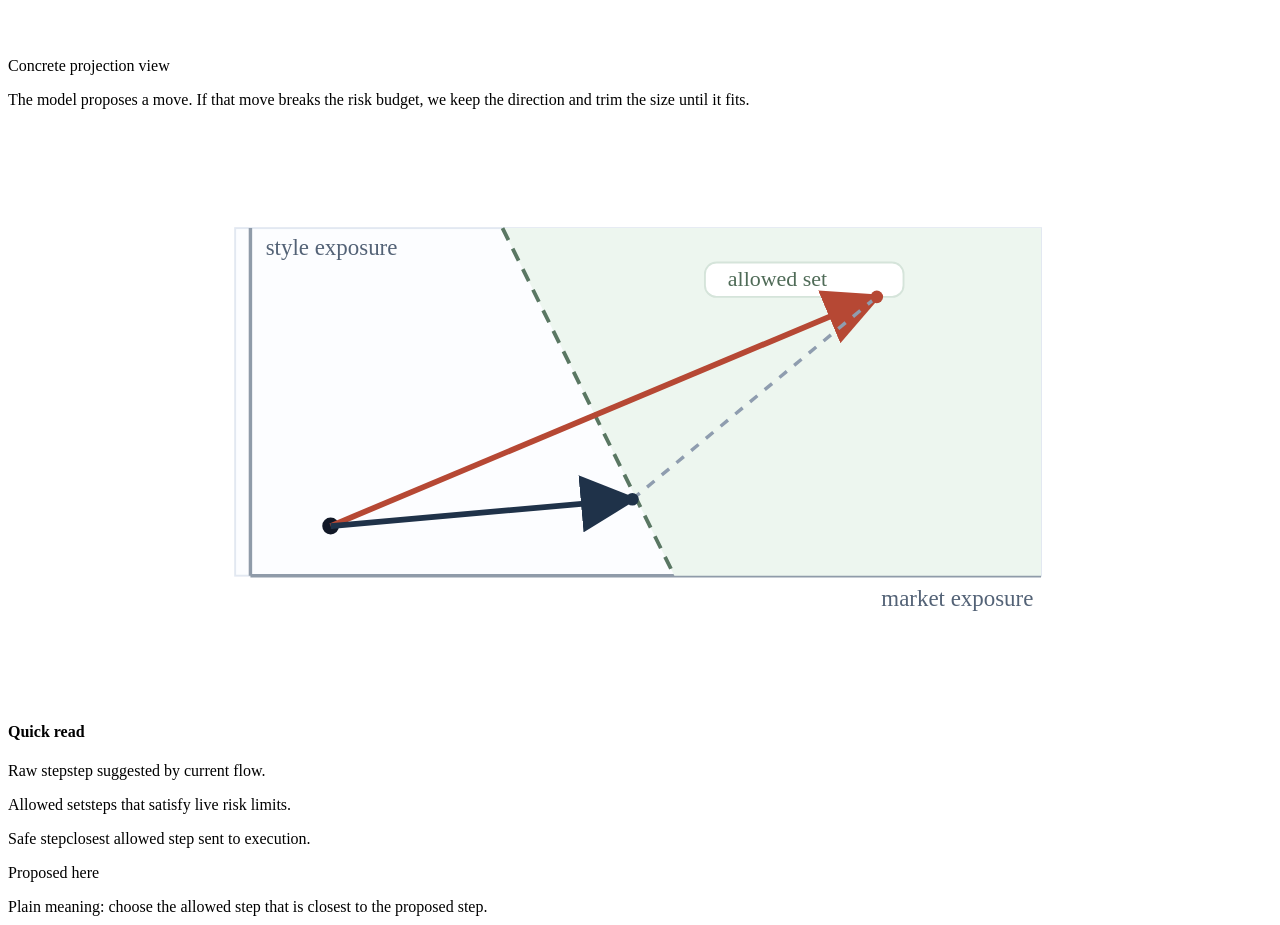
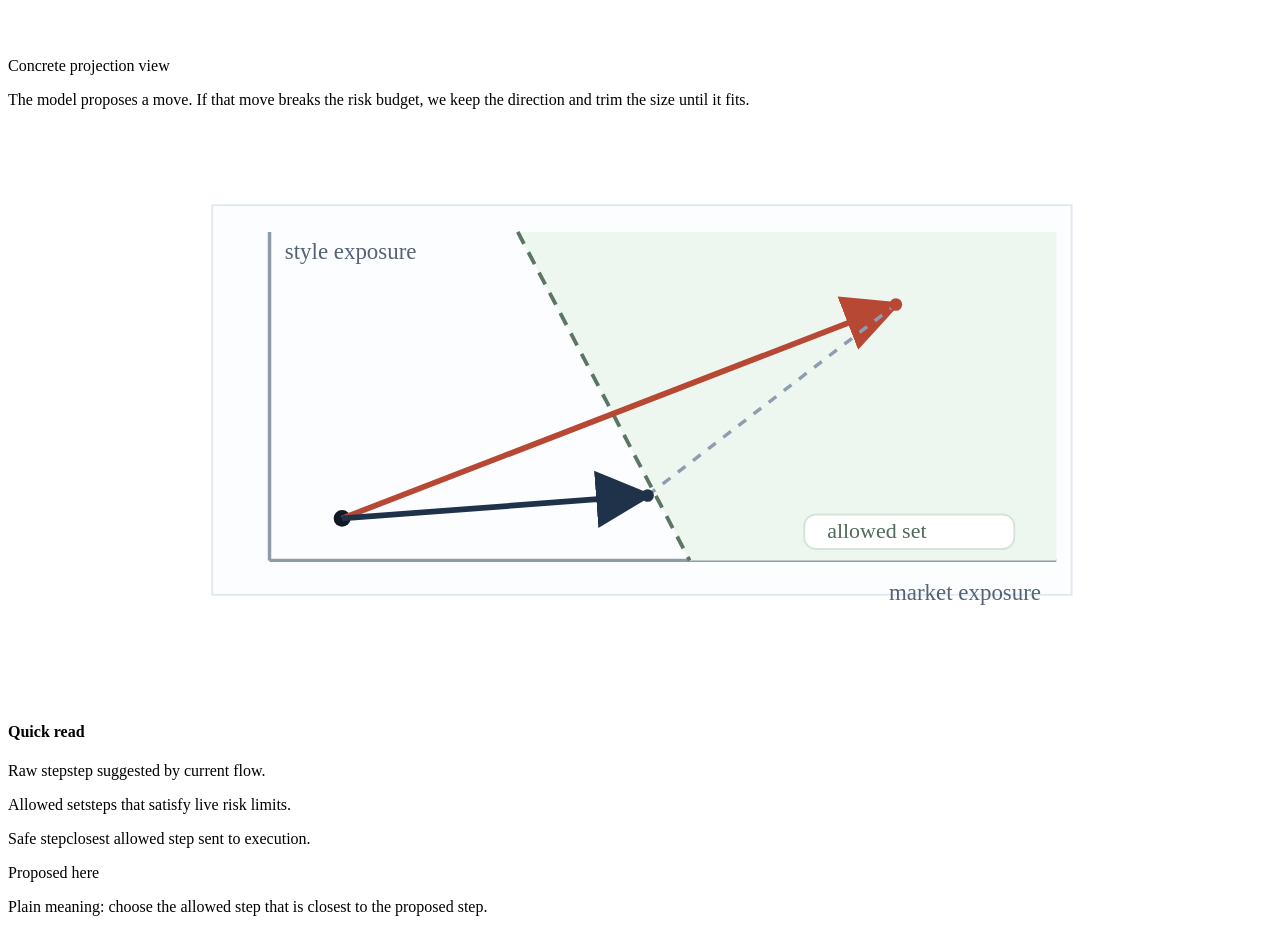
Before and after one commit to KumarNavish/CL-PLO, a website with bundled scripts: page index.html in a window 1280 px wide. Shown: the part 4820-5745 px from the top of the page. Built offline with nearby package versions, Linux system fonts and the light colour scheme.

Commit message:
Refine projection figure spacing to keep labels clear of vectors

```diff
--- a/index.html
+++ b/index.html
@@ -345,26 +345,26 @@
                     </defs>
 
                     <rect x="0" y="0" width="620" height="300" fill="#ffffff"></rect>
-                    <rect x="98" y="54" width="422" height="182" fill="#fcfdff" stroke="#e2e8f1" stroke-width="1"></rect>
+                    <rect x="86" y="42" width="450" height="204" fill="#fcfdff" stroke="#e2e8f1" stroke-width="1"></rect>
 
-                    <line x1="106" y1="236" x2="520" y2="236" stroke="#8f9ba9" stroke-width="1.8"></line>
-                    <line x1="106" y1="236" x2="106" y2="54" stroke="#8f9ba9" stroke-width="1.8"></line>
-                    <text x="516" y="252" text-anchor="end" font-size="12" fill="#536276">market exposure</text>
-                    <text x="114" y="68" font-size="12" fill="#536276">style exposure</text>
+                    <line x1="116" y1="228" x2="528" y2="228" stroke="#8f9ba9" stroke-width="1.8"></line>
+                    <line x1="116" y1="228" x2="116" y2="56" stroke="#8f9ba9" stroke-width="1.8"></line>
+                    <text x="520" y="249" text-anchor="end" font-size="12" fill="#536276">market exposure</text>
+                    <text x="124" y="70" font-size="12" fill="#536276">style exposure</text>
 
-                    <polygon points="238,54 520,54 520,236 328,236" fill="#edf6ef"></polygon>
-                    <line x1="238" y1="54" x2="328" y2="236" stroke="#5a7763" stroke-width="2" stroke-dasharray="7 5"></line>
-                    <rect x="344" y="72" width="104" height="18" rx="6" fill="#ffffff" stroke="#d5e4da"></rect>
-                    <text x="356" y="84.5" font-size="11.5" fill="#4f6b57">allowed set</text>
+                    <polygon points="246,56 528,56 528,228 336,228" fill="#edf6ef"></polygon>
+                    <line x1="246" y1="56" x2="336" y2="228" stroke="#5a7763" stroke-width="2" stroke-dasharray="7 5"></line>
+                    <rect x="396" y="204" width="110" height="18" rx="6" fill="#ffffff" stroke="#d5e4da"></rect>
+                    <text x="408" y="216.5" font-size="11.5" fill="#4f6b57">allowed set</text>
 
-                    <circle cx="148" cy="210" r="4.4" fill="#111827"></circle>
+                    <circle cx="154" cy="206" r="4.4" fill="#111827"></circle>
 
-                    <line x1="148" y1="210" x2="434" y2="90" stroke="#b64834" stroke-width="3" marker-end="url(#proj-raw-arrow)"></line>
-                    <line x1="148" y1="210" x2="306" y2="196" stroke="#1f3249" stroke-width="3" marker-end="url(#proj-safe-arrow)"></line>
-                    <line x1="306" y1="196" x2="434" y2="90" stroke="#8f9daf" stroke-width="1.8" stroke-dasharray="5 5"></line>
+                    <line x1="154" y1="206" x2="444" y2="94" stroke="#b64834" stroke-width="3" marker-end="url(#proj-raw-arrow)"></line>
+                    <line x1="154" y1="206" x2="314" y2="194" stroke="#1f3249" stroke-width="3" marker-end="url(#proj-safe-arrow)"></line>
+                    <line x1="314" y1="194" x2="444" y2="94" stroke="#8f9daf" stroke-width="1.8" stroke-dasharray="5 5"></line>
 
-                    <circle cx="434" cy="90" r="3.3" fill="#b64834"></circle>
-                    <circle cx="306" cy="196" r="3.3" fill="#1f3249"></circle>
+                    <circle cx="444" cy="94" r="3.3" fill="#b64834"></circle>
+                    <circle cx="314" cy="194" r="3.3" fill="#1f3249"></circle>
                   </svg>
                 </figure>
 
```
